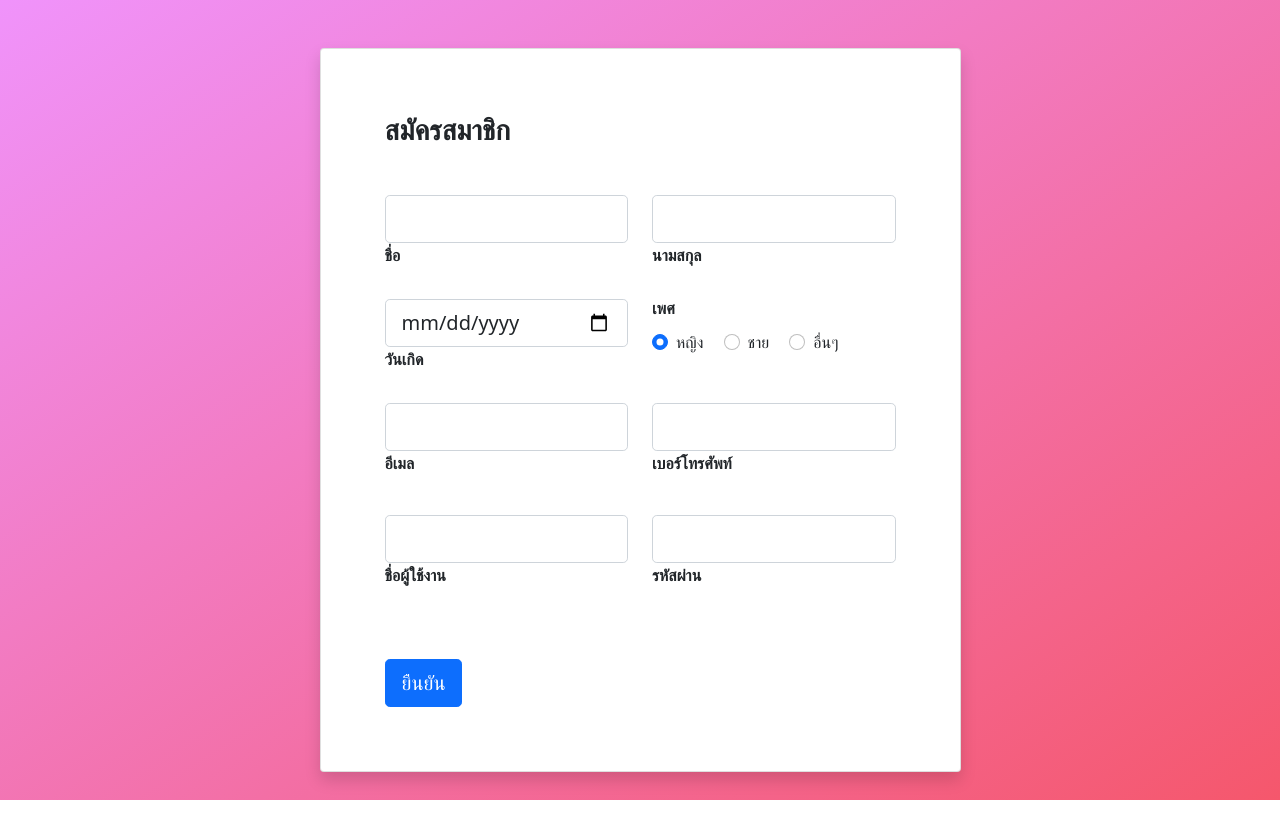
After one commit to danusonn/project-fit, a PHP site: page /register.php in a window 1280 px wide. The commit adds this page. Run offline with PHP 8.4, Linux system fonts and the light colour scheme.

Commit message:
form login & register

```diff
--- a/css/style.css
+++ b/css/style.css
@@ -0,0 +1,18 @@
+.gradient-custom {
+    background: #f093fb;
+
+    background: -webkit-linear-gradient(to bottom right, rgba(240, 147, 251, 1), rgba(245, 87, 108, 1));
+
+    background: linear-gradient(to bottom right, rgba(240, 147, 251, 1), rgba(245, 87, 108, 1))
+}
+
+.card-registration .select-input.form-control[readonly]:not([disabled]) {
+    font-size: 1rem;
+    line-height: 2.15;
+    padding-left: .75em;
+    padding-right: .75em;
+}
+
+.card-registration .select-arrow {
+    top: 13px;
+}
--- a/index.php
+++ b/index.php
@@ -7,6 +7,6 @@
     <title>Project-fit</title>
 </head>
 <body>
-    <h1>Hello</h1>
+
 </body>
 </html>
--- /dev/null
+++ b/register.php
@@ -0,0 +1,106 @@
+<!DOCTYPE html>
+<html lang="en">
+
+<head>
+    <meta charset="UTF-8">
+    <meta http-equiv="X-UA-Compatible" content="IE=edge">
+    <meta name="viewport" content="width=device-width, initial-scale=1.0">
+    <title>Register</title>
+    <link href="https://cdn.jsdelivr.net/npm/bootstrap@5.1.3/dist/css/bootstrap.min.css" rel="stylesheet"
+        integrity="sha384-1BmE4kWBq78iYhFldvKuhfTAU6auU8tT94WrHftjDbrCEXSU1oBoqyl2QvZ6jIW3" crossorigin="anonymous">
+    <link rel="stylesheet" href="style.css">
+
+</head>
+
+<body>
+    <section class="vh-100 gradient-custom ">
+        <div class="container py-5 h-100 ">
+            <div class="row justify-content-center align-items-center h-100">
+                <div class="col-12 col-lg-9 col-xl-7">
+                    <div class="card shadow-2-strong card-registration shadow p-3 mb-5 bg-white rounded" style="border-radius: 15px;">
+                        <div class="card-body p-4 p-md-5">
+                            <h3 class="mb-4 pb-2 pb-md-0 mb-md-5"><b>สมัครสมาชิก</b></h3>
+                            <form>
+                                <div class="row">
+                                    <div class="col-md-6 mb-4">
+                                        <div class="form-outline">
+                                            <input type="text" id="firstName" class="form-control form-control-lg" />
+                                            <label class="form-label" for="firstName"><b>ชื่อ</b></label>
+                                        </div>
+                                    </div>
+                                    <div class="col-md-6 mb-4">
+                                        <div class="form-outline">
+                                            <input type="text" id="lastName" class="form-control form-control-lg" />
+                                            <label class="form-label" for="lastName"><b>นามสกุล</b></label>
+                                        </div>
+                                    </div>
+                                </div>
+                                <div class="row">
+                                    <div class="col-md-6 mb-4 d-flex align-items-center">
+                                        <div class="form-outline datepicker w-100">
+                                            <input type="date" class="form-control form-control-lg" id="birthdayDate" />
+                                            <label for="birthdayDate" class="form-label"><b>วันเกิด</b></label>
+                                        </div>
+                                    </div>
+                                    <div class="col-md-6 mb-4">
+                                        <h6 class="mb-2 pb-1"><b>เพศ</b> </h6>
+                                        <div class="form-check form-check-inline">
+                                            <input class="form-check-input" type="radio" name="Gender"
+                                                id="femaleGender" value="หญิง" checked />
+                                            <label class="form-check-label" for="femaleGender">หญิง</label>
+                                        </div>
+                                        <div class="form-check form-check-inline">
+                                            <input class="form-check-input" type="radio" name="Gender"
+                                                id="maleGender" value="ชาย" />
+                                            <label class="form-check-label" for="maleGender">ชาย</label>
+                                        </div>
+                                        <div class="form-check form-check-inline">
+                                            <input class="form-check-input" type="radio" name="Gender"
+                                                id="otherGender" value="อื่นๆ" />
+                                            <label class="form-check-label" for="otherGender">อื่นๆ</label>
+                                        </div>
+                                    </div>
+                                </div>
+                                <div class="row">
+                                    <div class="col-md-6 mb-4 pb-2">
+                                        <div class="form-outline">
+                                            <input type="email" id="emailAddress"
+                                                class="form-control form-control-lg" />
+                                            <label class="form-label" for="emailAddress"><b>อีเมล</b></label>
+                                        </div>
+                                    </div>
+                                    <div class="col-md-6 mb-4 pb-2">
+                                        <div class="form-outline">
+                                            <input type="tel" id="phoneNumber" class="form-control form-control-lg" />
+                                            <label class="form-label" for="phoneNumber"><b>เบอร์โทรศัพท์</b></label>
+                                        </div>
+                                    </div>
+                                </div>
+                                <div class="row">
+                                <div class="col-md-6 mb-4 pb-2">
+                                        <div class="form-outline">
+                                            <input type="text" id="username"
+                                                class="form-control form-control-lg" />
+                                            <label class="form-label" for="username"><b>ชื่อผู้ใช้งาน</b></label>
+                                        </div>
+                                    </div>
+                                    <div class="col-md-6 mb-4 pb-2">
+                                        <div class="form-outline">
+                                            <input type="password" id="password" class="form-control form-control-lg" />
+                                            <label class="form-label" for="password"><b>รหัสผ่าน</b></label>
+                                        </div>
+                                    </div>
+                                </div>
+                                <div class="mt-4 pt-2">
+                                    <input class="btn btn-primary btn-lg" type="submit" value="ยืนยัน">
+                                </div>
+                            </form>
+                        </div>
+                    </div>
+                </div>
+            </div>
+        </div>
+    </section>
+</body>
+
+</html>
```
Also changed, not shown: login.php (added, +40 -0 lines), login_connect.php (added).
